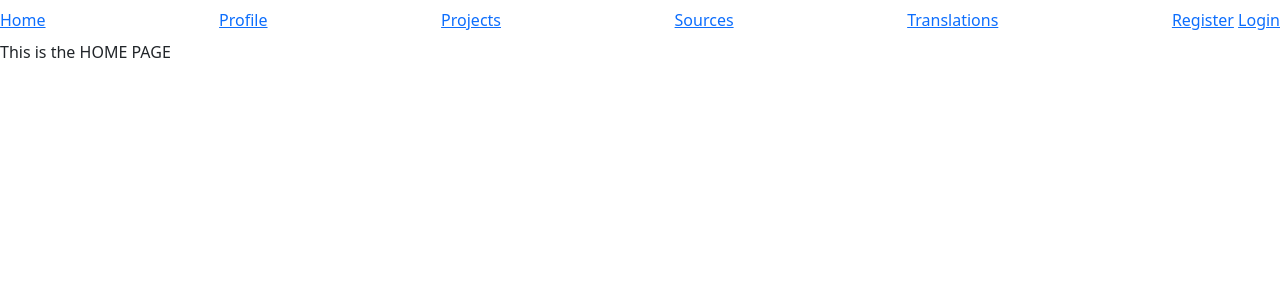
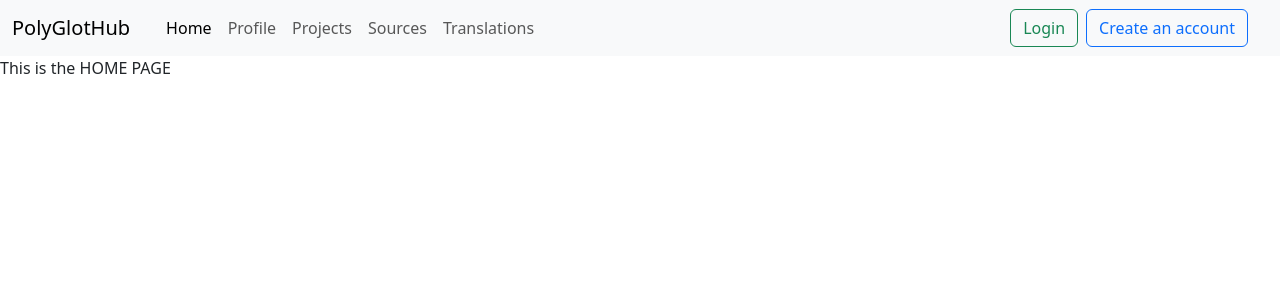
Before and after one commit to TheYassAnz/crowdin-2, a Symfony app: template PolyglotHub/templates/home/index.html.twig in a window 1280 px wide. Shown: the top 300 px of the page. Run offline with Twig, Linux system fonts and the light colour scheme; the template is opened without the code that fills it, so the values that code supplies are empty; some libraries are stand-ins or nearby versions.

Commit message:
feat: new navbar with bootstrap

```diff
--- a/PolyglotHub/templates/navbar.html.twig
+++ b/PolyglotHub/templates/navbar.html.twig
@@ -1,12 +1,37 @@
-<div class="navbar">
-    <a href="{{ path('home') }}">Home</a>
-    <a href="{{ path('app_profile') }}">Profile</a>
-    <a href="{{ path('app_projects') }}">Projects</a>
-    <a href="{{ path('app_sources') }}">Sources</a>
-    <a href="{{ path('app_translations') }}">Translations</a>
+<nav class="navbar navbar-expand-lg bg-body-tertiary">
+    <div class="container-fluid">
+        <a class="navbar-brand" href="#">PolyGlotHub</a>
+        <button class="navbar-toggler" type="button" data-bs-toggle="collapse" data-bs-target="#navbarNav"
+            aria-controls="navbarNav" aria-expanded="false" aria-label="Toggle navigation">
+            <span class="navbar-toggler-icon"></span>
+        </button>
+        <div class="collapse navbar-collapse container-fluid" id="navbarNav">
+            <ul class="navbar-nav">
+                <li class="nav-item">
+                    <a class="nav-link active" aria-current="page" href="{{ path('home') }}">Home</a>
+                </li>
+                <li class="nav-item">
+                    <a class="nav-link" href="{{ path('app_profile') }}">Profile</a>
+                </li>
+                <li class="nav-item">
+                    <a class="nav-link" href="{{ path('app_projects') }}">Projects</a>
+                </li>
+                <li class="nav-item">
+                    <a class="nav-link" href="{{ path('app_sources') }}">Sources</a>
+                </li>
+                <li class="nav-item">
+                    <a class="nav-link" href="{{ path('app_translations') }}">Translations</a>
+                </li>
 
-    <div class="auth-links">
-        <a href="{{ path('app_register') }}">Register</a>
-        <a href="{{ path('app_login') }}">Login</a>
+            </ul>
+            <ul class="navbar-nav ms-auto">
+                <a href="{{ path('app_login') }}">
+                    <button class="btn btn-outline-success me-2" type="button">Login</button>
+                </a>
+                <a href="{{ path('app_register') }}">
+                    <button class="btn btn-outline-primary me-2" type="button">Create an account</button>
+                </a>
+            </ul>
+        </div>
     </div>
-</div>
+</nav>
```
